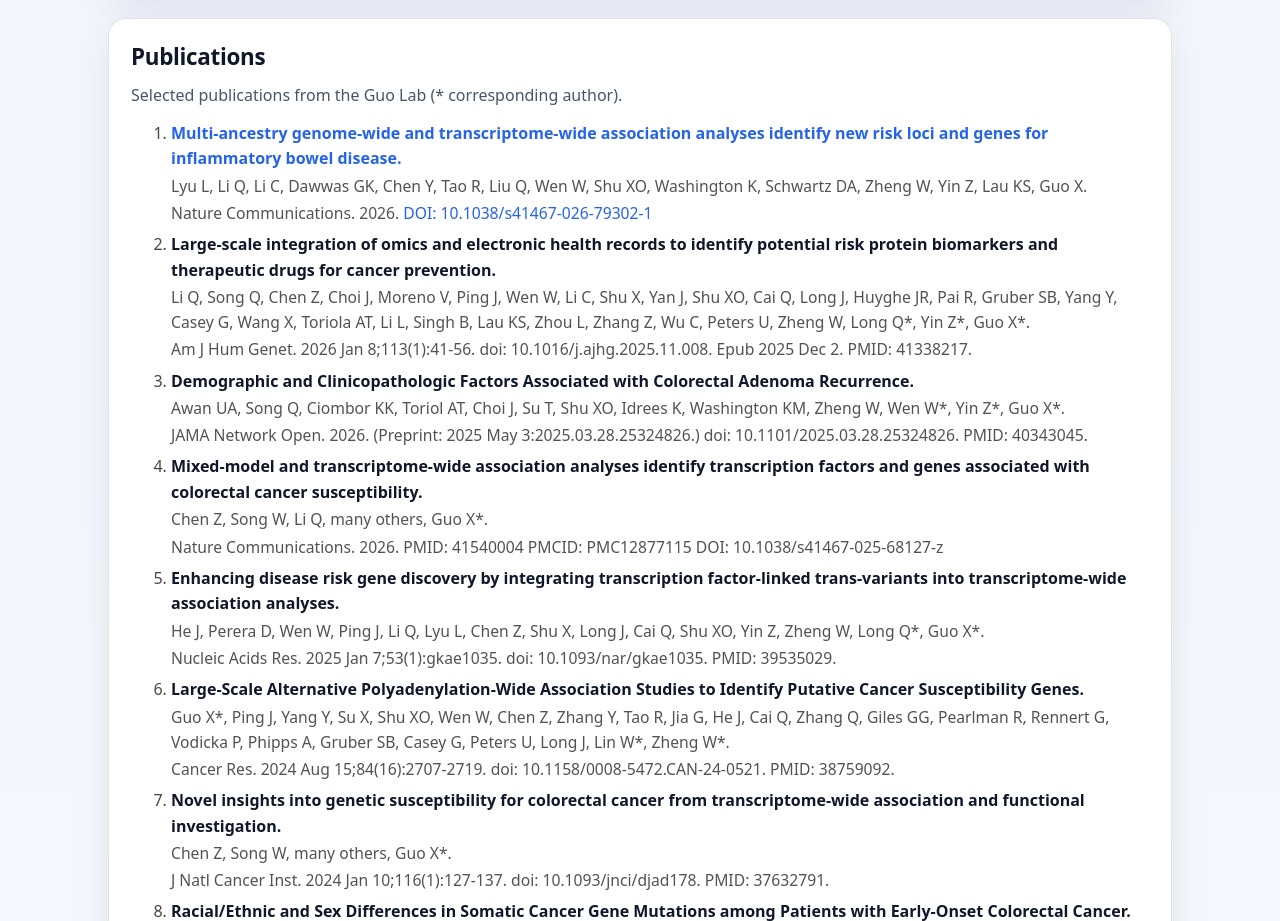
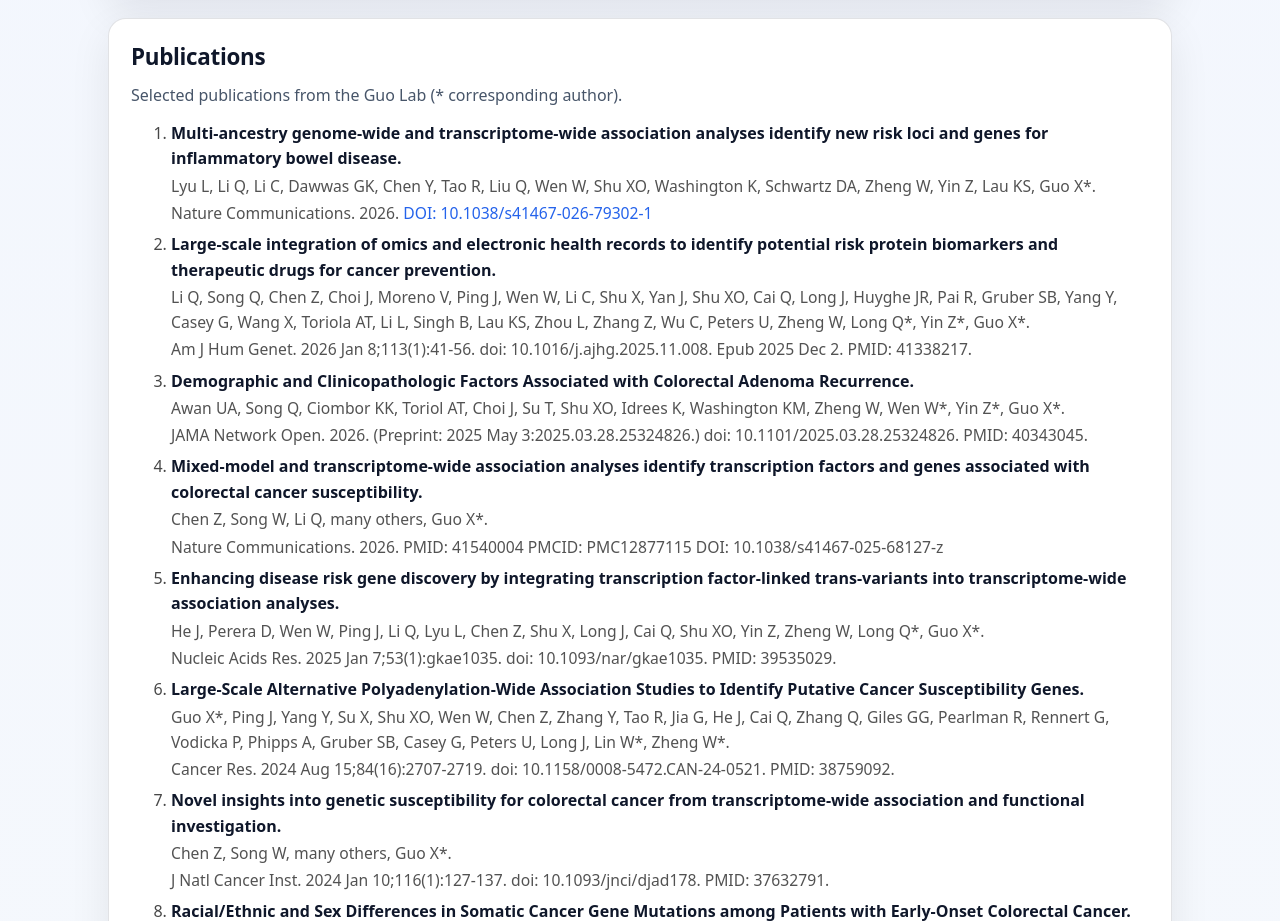
Before and after one commit to XingyiGuo/XingyiGuo.github.io, a plain HTML site: page index.html in a window 1280 px wide. Shown: the part 3862-4783 px from the top of the page. Drawn offline with Linux system fonts and the light colour scheme.

Commit message:
Update index.html

```diff
--- a/index.html
+++ b/index.html
@@ -639,7 +639,7 @@
 <section class="card section" id="publications">
 <h2>Publications</h2>
 <p class="muted">Selected publications from the Guo Lab (* corresponding author).</p>
-<ol class="publist"><li><div class="pub-title"><a href="https://www.nature.com/articles/s41467-026-79302-1" rel="noopener noreferrer" target="_blank">Multi-ancestry genome-wide and transcriptome-wide association analyses identify new risk loci and genes for inflammatory bowel disease.</a></div><div class="pub-authors">Lyu L, Li Q, Li C, Dawwas GK, Chen Y, Tao R, Liu Q, Wen W, Shu XO, Washington K, Schwartz DA, Zheng W, Yin Z, Lau KS, Guo X.</div><div class="pub-meta">Nature Communications. 2026. <a href="https://doi.org/10.1038/s41467-026-79302-1" rel="noopener noreferrer" target="_blank">DOI: 10.1038/s41467-026-79302-1</a></div></li>
+<ol class="publist"><li><div class="pub-title">Multi-ancestry genome-wide and transcriptome-wide association analyses identify new risk loci and genes for inflammatory bowel disease.</div><div class="pub-authors">Lyu L, Li Q, Li C, Dawwas GK, Chen Y, Tao R, Liu Q, Wen W, Shu XO, Washington K, Schwartz DA, Zheng W, Yin Z, Lau KS, Guo X*.</div><div class="pub-meta">Nature Communications. 2026. <a href="https://doi.org/10.1038/s41467-026-79302-1" rel="noopener noreferrer" target="_blank">DOI: 10.1038/s41467-026-79302-1</a></div></li>
 <li>
 <div class="pub-title">Large-scale integration of omics and electronic health records to identify potential risk protein biomarkers and therapeutic drugs for cancer prevention.</div>
 <div class="pub-authors">Li Q, Song Q, Chen Z, Choi J, Moreno V, Ping J, Wen W, Li C, Shu X, Yan J, Shu XO, Cai Q, Long J, Huyghe JR, Pai R, Gruber SB, Yang Y, Casey G, Wang X, Toriola AT, Li L, Singh B, Lau KS, Zhou L, Zhang Z, Wu C, Peters U, Zheng W, Long Q*, Yin Z*, Guo X*.</div>
```
